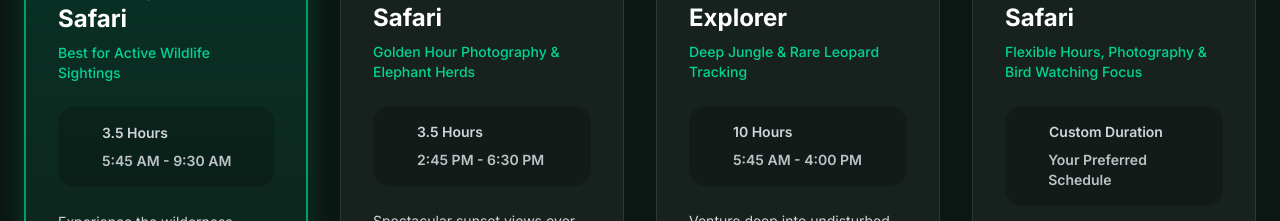
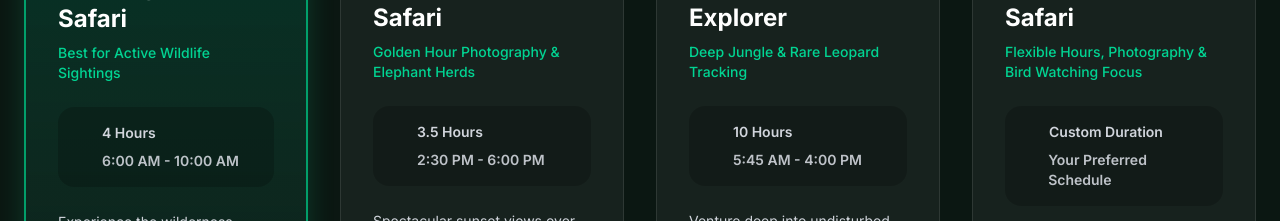
Before and after one commit to NexCy-Technologies/safari-web, a Next.js app: page / in a window 1280 px wide. Shown: the part 1260-1481 px from the top of the page. Built offline with nearby package versions, Linux system fonts and the light colour scheme; no server answers; some icons are missing; a web font is replaced by a local one.

Commit message:
Update safariPackagesData.ts

```diff
--- a/src/data/safariPackagesData.ts
+++ b/src/data/safariPackagesData.ts
@@ -15,8 +15,8 @@ export const SAFARI_PACKAGES: SafariPackage[] = [
     id: 'morning-safari',
     title: 'Morning Wildlife Safari',
     subtitle: 'Best for Active Wildlife Sightings',
-    duration: '3.5 Hours',
-    timing: '5:45 AM - 9:30 AM',
+    duration: '4 Hours',
+    timing: '6:00 AM - 10:00 AM',
     popular: true,
     badge: 'Most Popular',
     description: 'Experience the wilderness coming alive at dawn when animals are most active during cooler morning hours.',
@@ -34,7 +34,7 @@ export const SAFARI_PACKAGES: SafariPackage[] = [
     title: 'Evening Sunset Safari',
     subtitle: 'Golden Hour Photography & Elephant Herds',
     duration: '3.5 Hours',
-    timing: '2:45 PM - 6:30 PM',
+    timing: '2:30 PM - 6:00 PM',
     popular: false,
     description: 'Spectacular sunset views over the reservoir with massive elephant herds drinking at dusk.',
     features: [
```
